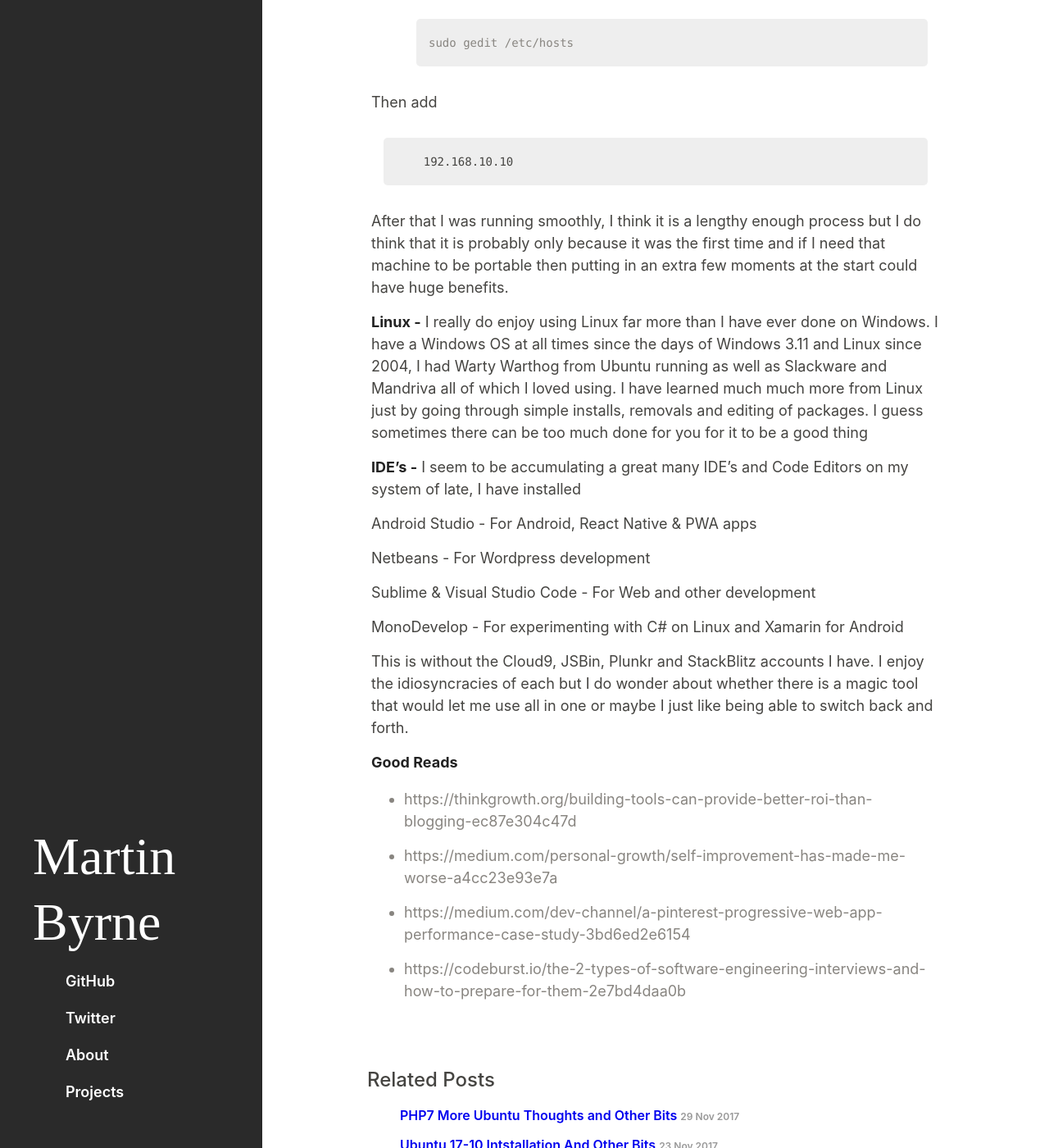
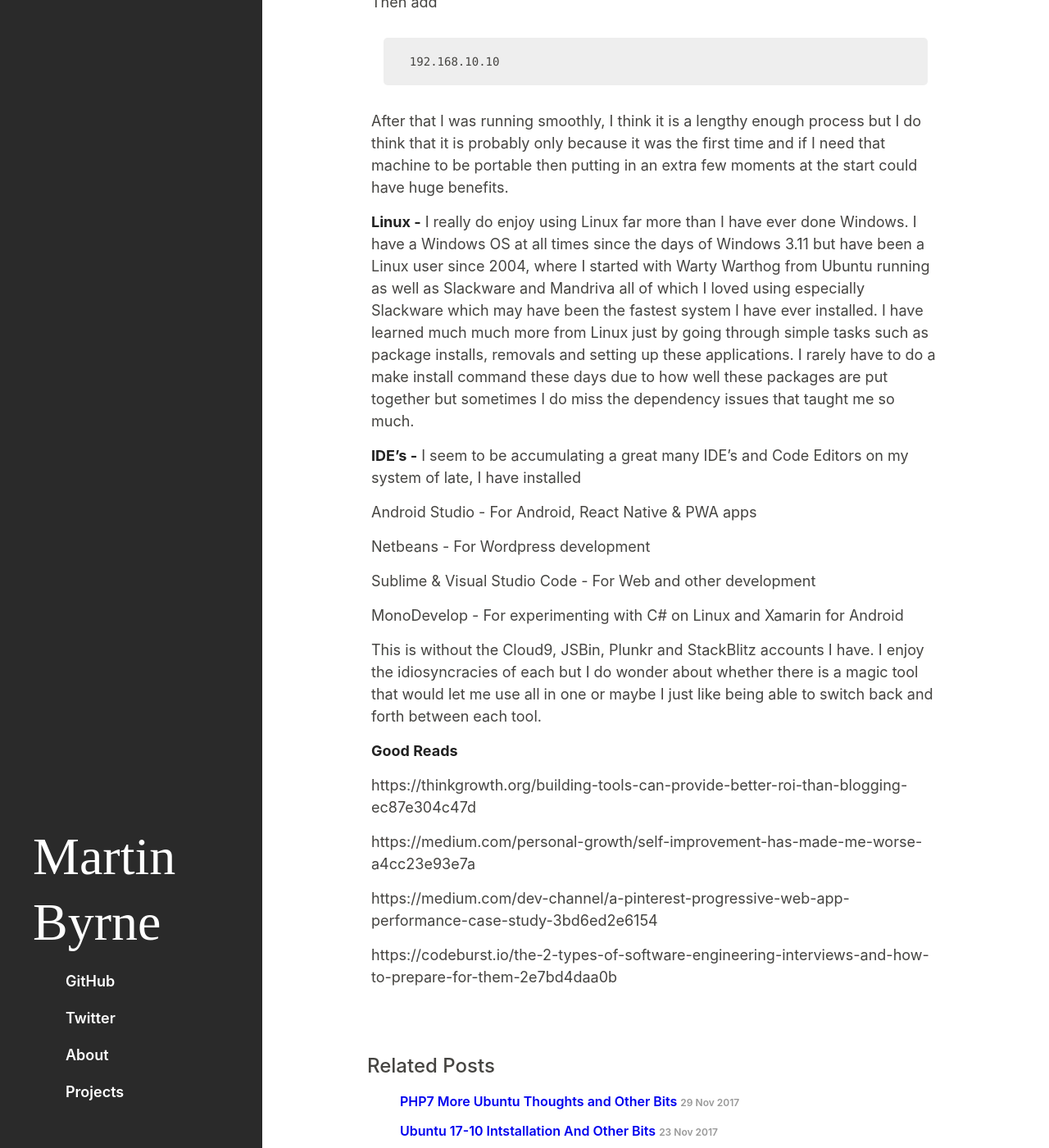
Before and after one commit to marb61a/marb61a.github.io, a Jekyll site: the page built from _posts/2017-12-06-Homestead-IDE-Linux-Stuff.md, in a window 1280 px wide and 1400 px high, scrolled down 2756 px. Shown: the whole window at 82% size. Built offline with Jekyll 4.4.1, drawn with Linux system fonts in a browser that asks for light colours; some of the changed text lies outside the part shown.

Commit message:
Update 2017-12-06-Homestead-IDE-Linux-Stuff.md

```diff
--- a/_posts/2017-12-06-Homestead-IDE-Linux-Stuff.md
+++ b/_posts/2017-12-06-Homestead-IDE-Linux-Stuff.md
@@ -94,11 +94,12 @@
   - In order to have a specific domain eg example.dev you will have to edit the /etc/hosts file and add an entry which
   points to the virtual machine address for example
 
-        sudo gedit /etc/hosts
+      sudo gedit /etc/hosts
 
   Then add
 
-        192.168.10.10
+
+      192.168.10.10
 
 
  After that I was running smoothly, I think it is a lengthy enough process but I do think that it is probably only
@@ -107,10 +108,9 @@
 
 
 **Linux -**
-  I really do enjoy using Linux far more than I have ever done on Windows. I have a Windows OS at all times since the days
-  of Windows 3.11 and Linux since 2004, I had Warty Warthog from Ubuntu running as well as Slackware and Mandriva all of
-  which I loved using. I have learned much much more from Linux just by going through simple installs, removals and editing
-  of packages. I guess sometimes there can be too much done for you for it to be a good thing
+  I really do enjoy using Linux far more than I have ever done Windows. I have a Windows OS at all times since the days
+  of Windows 3.11 but have been a Linux user since 2004, where I started with Warty Warthog from Ubuntu running as well as     Slackware and Mandriva all of which I loved using especially Slackware which may have been the fastest system I have ever   installed. I have learned much much more from Linux just by going through simple tasks such as package installs, removals   and setting up these applications. I rarely have to do a make install command these days due to how well these packages
+  are put together but sometimes I do miss the dependency issues that taught me so much.
 
 
  **IDE's -**
@@ -127,14 +127,15 @@
 
   This is without the Cloud9, JSBin, Plunkr and StackBlitz accounts I have. I enjoy the idiosyncracies of each
   but I do wonder about whether there is a magic tool that would let me use all in one or maybe I just like being able
-  to switch back and forth.
+  to switch back and forth between each tool.
 
 
 **Good Reads**
-  - https://thinkgrowth.org/building-tools-can-provide-better-roi-than-blogging-ec87e304c47d
 
-  - https://medium.com/personal-growth/self-improvement-has-made-me-worse-a4cc23e93e7a
+https://thinkgrowth.org/building-tools-can-provide-better-roi-than-blogging-ec87e304c47d
 
-  - https://medium.com/dev-channel/a-pinterest-progressive-web-app-performance-case-study-3bd6ed2e6154
+https://medium.com/personal-growth/self-improvement-has-made-me-worse-a4cc23e93e7a
 
-  - https://codeburst.io/the-2-types-of-software-engineering-interviews-and-how-to-prepare-for-them-2e7bd4daa0b
+https://medium.com/dev-channel/a-pinterest-progressive-web-app-performance-case-study-3bd6ed2e6154
+
+https://codeburst.io/the-2-types-of-software-engineering-interviews-and-how-to-prepare-for-them-2e7bd4daa0b
```
Also changed, not shown: other parts of _posts/2017-12-06-Homestead-IDE-Linux-Stuff.md (+3 -3 lines).
